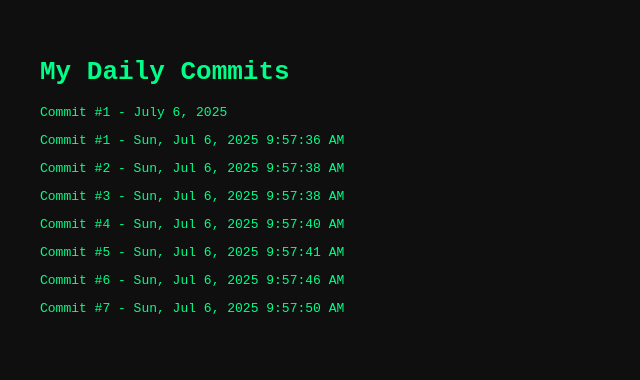
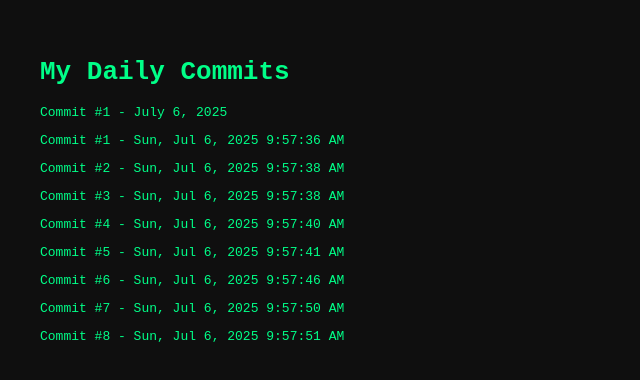
Before and after one commit to faiyaz-xyz/commit-streak, a plain HTML site: page index.html in a window 1280 px wide. Shown: the whole page, without its empty margins (0-640 px from the left). Drawn offline with Linux system fonts and the light colour scheme.

Commit message:
chore: daily html commit #8

```diff
--- a/index.html
+++ b/index.html
@@ -18,3 +18,4 @@
 <p>Commit #5 - Sun, Jul  6, 2025  9:57:41 AM</p>
 <p>Commit #6 - Sun, Jul  6, 2025  9:57:46 AM</p>
 <p>Commit #7 - Sun, Jul  6, 2025  9:57:50 AM</p>
+<p>Commit #8 - Sun, Jul  6, 2025  9:57:51 AM</p>
```
